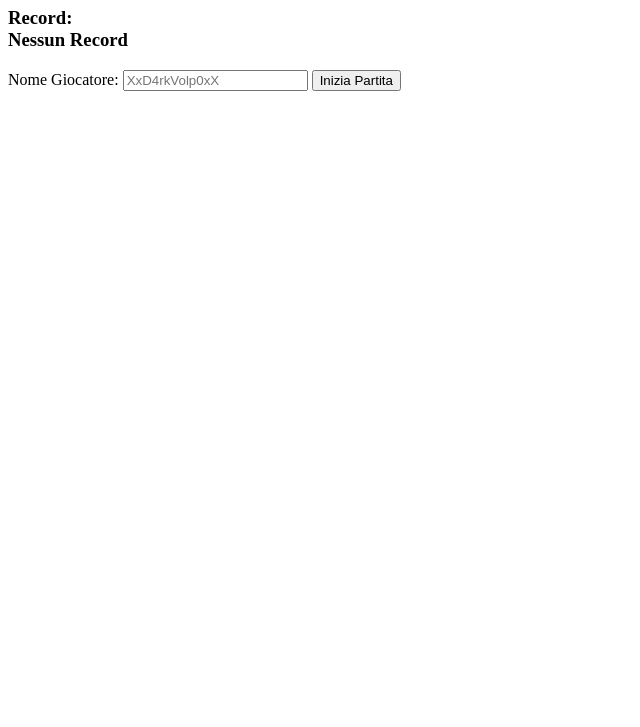
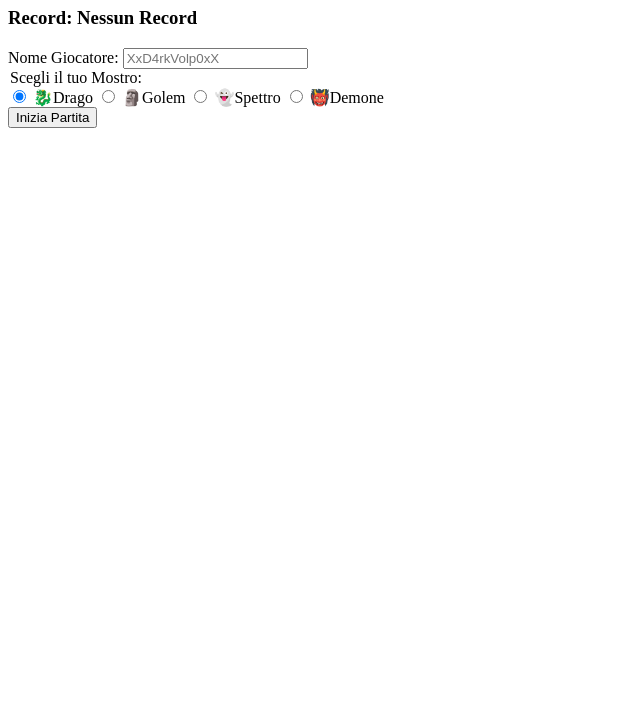
Before and after one commit to ManuMk7/Monster-Arena-, a website: page client/index.html in a window 1280 px wide. Shown: the part 73-800 px from the top of the page, without its empty margins (0-640 px from the left). Drawn offline with Linux system fonts and the light colour scheme; files that its build step writes are made by us from their sources.

Commit message:
aggiunta emoji e aggiustamento

```diff
--- a/client/index.html
+++ b/client/index.html
@@ -1,5 +1,7 @@
+
+
 <!DOCTYPE html>
-<html lang="en">
+<html lang="it">
 <head>
     <meta charset="UTF-8">
     <meta name="viewport" content="width=device-width, initial-scale=1.0">
@@ -8,21 +10,50 @@
 </head>
 <body>
 
-    <div>
+    <div id="header">
         <h1>Monster Arena</h1>
     </div>
 
-    <div>
-        <h3>Record:<div>Nessun Record</div></h3>
+    <div id="setup">
+        <div class="record-box">
+            <h3>Record: <span id="record-attuale">Nessun Record</span></h3>
+        </div>
+
+        <form id="setup-form">
+            <div class="input-group">
+                <label for="NomeGiocatore">Nome Giocatore:</label>
+                <input type="text" id="NomeGiocatore" name="NomeGiocatore" placeholder="XxD4rkVolp0xX" required>
+            </div>
+
+            <div class="avatar-selection">
+                <legend>Scegli il tuo Mostro:</legend>
+
+                <div class="avatar-grid">
+                    <label class="avatar-option">
+                        <input type="radio" name="avatar" value="drago" checked>
+                        <span class="avatar-card">🐉Drago</span>
+                    </label>
+
+                    <label class="avatar-option">
+                        <input type="radio" name="avatar" value="golem">
+                        <span class="avatar-card">🗿Golem</span>
+                    </label>
+
+                    <label class="avatar-option">
+                        <input type="radio" name="avatar" value="spettro">
+                        <span class="avatar-card">👻Spettro</span>
+                    </label>
+
+                    <label class="avatar-option">
+                        <input type="radio" name="avatar" value="demone">
+                        <span class="avatar-card">👹Demone</span>
+                    </label>
+                </div>
+            </div>
+
+            <button type="submit">Inizia Partita</button>
+        </form>
     </div>
-
-    <form>
-        <label for="NomeGiocatore">Nome Giocatore:</label>
-        <input type="text" id="NomeGiocatore" name="NomeGiocatore" placeholder="XxD4rkVolp0xX">
-        <button type="submit">Inizia Partita</button>
-    </form>
-
-
 
 </body>
 </html>
```
